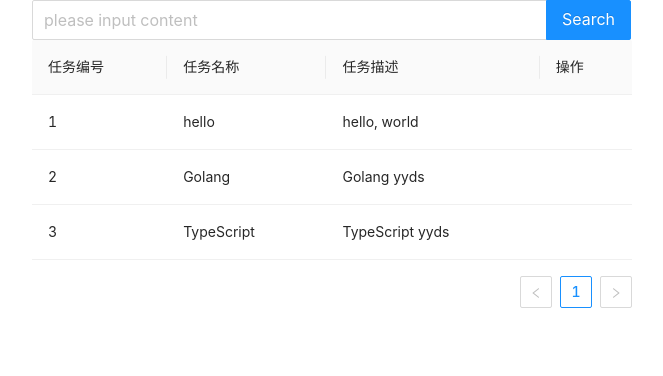
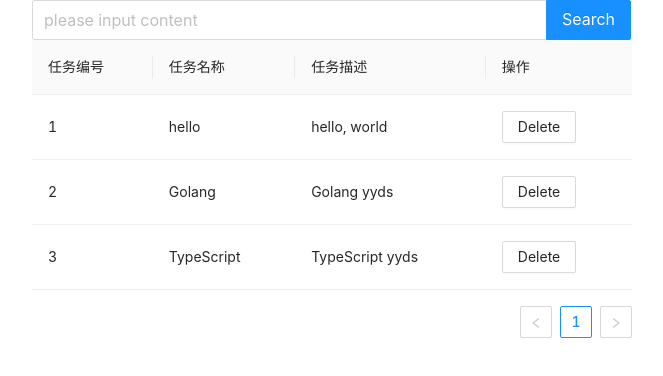
Before and after one commit to qiuqianaw/react-learning, a React (Create React App) app: page / in a window 1280 px wide. Shown: the top 376 px of the page, without its empty margins (308-971 px from the left). Built offline with nearby package versions, Linux system fonts and the light colour scheme; the HTML template or start-up script is replaced by a standard one.

Commit message:
feature: delete todo item

```diff
--- a/src/App.js
+++ b/src/App.js
@@ -7,7 +7,6 @@ const { Search } = Input;
 
 class App extends React.Component {
   state = {
-    list: [],
     colunms: [
       {
         title: "任务编号",
@@ -26,16 +25,31 @@ class App extends React.Component {
       },
       {
         title: "操作",
-        dataIndex: "operate",
-        key: "operate",
-        render: (_, record) => {
+        render: (_, record) => (
           <Popconfirm
-            title="Sure to delete?"
-            onConfirm={() => this.deleteHandler(record)}
+            title="sure to delete?"
+            onConfirm={() => this.deleteHandler(_, record)}
           >
             <Button>Delete</Button>
-          </Popconfirm>;
-        },
+          </Popconfirm>
+        ),
+      },
+    ],
+    list: [
+      {
+        id: "1",
+        name: "hello",
+        des: "hello, world",
+      },
+      {
+        id: "2",
+        name: "Golang",
+        des: "Golang yyds",
+      },
+      {
+        id: "3",
+        name: "TypeScript",
+        des: "TypeScript yyds",
       },
     ],
   };
@@ -44,7 +58,12 @@ class App extends React.Component {
     console.log(value);
   };
   // 删除
-  deleteHandler = (record) => {};
+  deleteHandler = (_, record) => {
+    console.log("delete", _, record);
+    this.setState({
+      list: this.state.list.filter((item) => item.id !== record.id),
+    });
+  };
 
   // 加载列表
   loadList = async () => {
@@ -72,7 +91,7 @@ class App extends React.Component {
   };
 
   componentDidMount() {
-    this.loadList();
+    // this.loadList();
   }
 
   render() {
```
